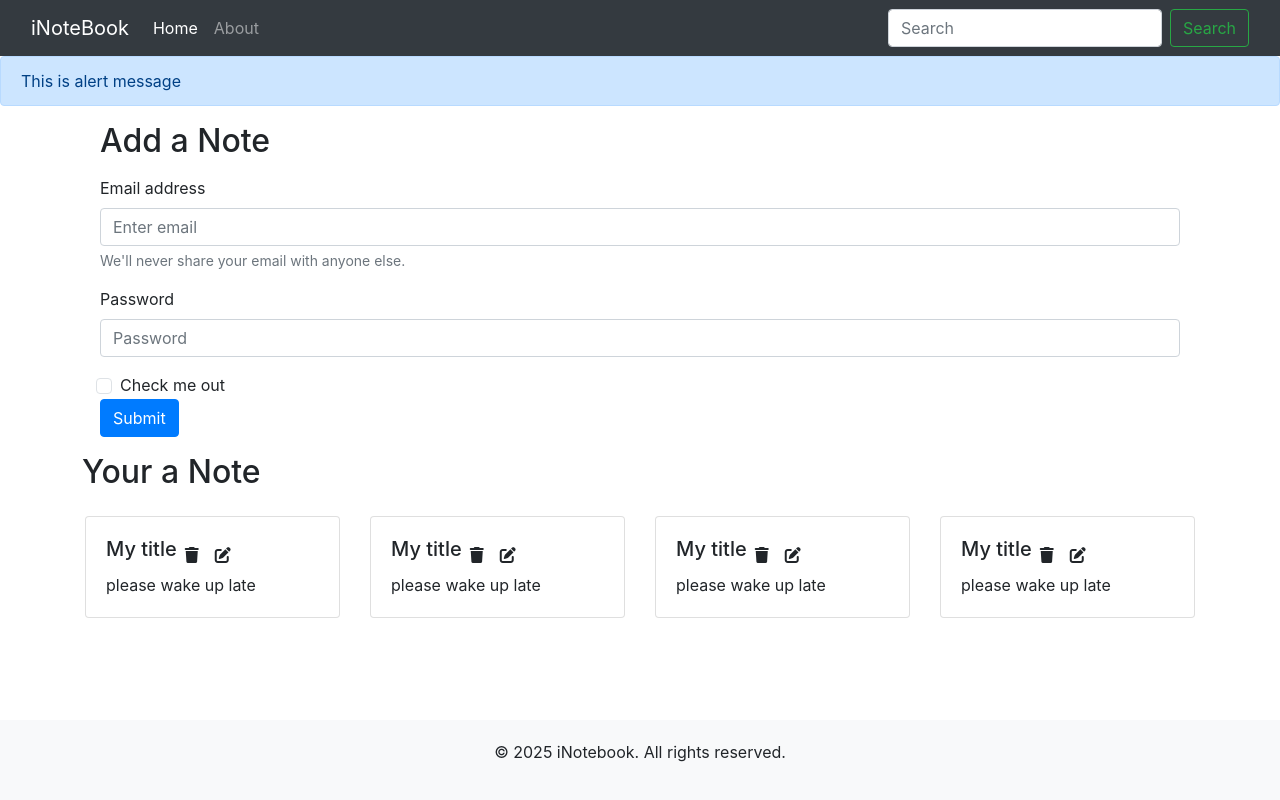
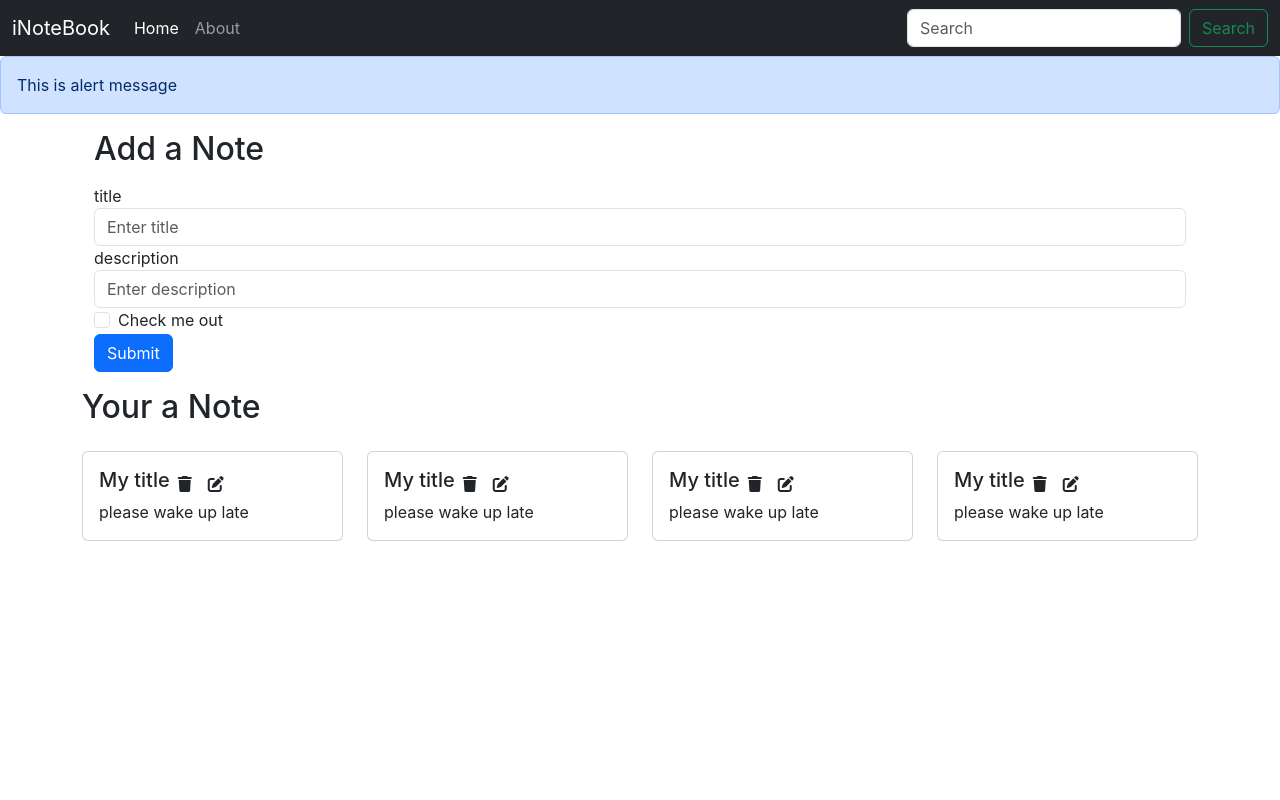
Before and after one commit to Himanshu5204/inotebook, a React (Create React App) app: page / in a window 1280 px wide. Built offline with nearby package versions, Linux system fonts and the light colour scheme; the HTML template or start-up script is replaced by a standard one.

Commit message:
client side add notes done

```diff
--- a/src/App.js
+++ b/src/App.js
@@ -22,37 +22,7 @@
           </div>
         </Router>
       </NoteState>
-
-      <footer className="text-center mt-5">
-        <p>© 2025 iNotebook. All rights reserved.</p>
-      </footer>
-      <style jsx>{`
-        footer {
-          background-color: #f8f9fa;
-          padding: 20px;
-          position: fixed;
-          width: 100%;
-          bottom: 0;
-        }
-      `}</style>
-      <link
-        rel="stylesheet"
-        href="https://maxcdn.bootstrapcdn.com/bootstrap/4.5.2/css/bootstrap.min.css"
-      />
-      <script src="https://code.jquery.com/jquery-3.5.1.slim.min.js"></script>
-      <script src="https://cdn.jsdelivr.net/npm/bootstrap@4.5.2/dist/js/bootstrap.bundle.min.js"></script>
-      <script src="https://cdnjs.cloudflare.com/ajax/libs/react/17.0.2/umd/react.production.min.js"></script>
-      <script src="https://cdnjs.cloudflare.com/ajax/libs/react-dom/17.0.2/umd/react-dom.production.min.js"></script>
-      <script src="https://cdnjs.cloudflare.com/ajax/libs/react-router-dom/5.2.0/react-router-dom.min.js"></script>
-      <script src="https://cdnjs.cloudflare.com/ajax/libs/react-bootstrap/1.4.0/react-bootstrap.min.js"></script>
-      <script src="https://cdnjs.cloudflare.com/ajax/libs/react-bootstrap/1.4.0/react-bootstrap.min.js"></script>
-      <script src="https://cdnjs.cloudflare.com/ajax/libs/react-bootstrap/1.4.0/react-bootstrap.min.js"></script>
-      <script src="https://cdnjs.cloudflare.com/ajax/libs/react-bootstrap/1.4.0/react-bootstrap.min.js"></script>
-      <script src="https://cdnjs.cloudflare.com/ajax/libs/react-bootstrap/1.4.0/react-bootstrap.min.js"></script>
-      <script src="https://cdnjs.cloudflare.com/ajax/libs/react-bootstrap/1.4.0/react-bootstrap.min.js"></script>
-      <script src="https://cdnjs.cloudflare.com/ajax/libs/react-bootstrap/1.4.0/react-bootstrap.min.js"></script>
-      <script src="https://cdnjs.cloudflare.com/ajax/libs/react-bootstrap/1.4.0/react-bootstrap.min.js"></script>
-    </>
+      </>
   );
 }
 
--- /dev/null
+++ b/src/components/AddNote.js
@@ -0,0 +1,66 @@
+import React, { useContext ,useState} from "react";
+import noteContext from "../context/notes/NoteContext";
+
+const AddNote = () => {
+     const context = useContext(noteContext); //for using context notestate.js ..one step up
+      const {addNote } = context;
+
+      const [note, setNote] = useState({title:"",description:"",tag:"default"});
+
+      const handleClick =(e)=>{
+        e.preventDefault(); //to avoid page refresh
+        addNote(note.title,note.description,note.tag);
+      }
+
+      const onChange=(e)=>{
+        console.log(e.target.value);
+        setNote({...note,[e.target.name]:e.target.value}); // ... note ni andar je hoy te rahe and next values add/overwrite kari dejo
+      }
+
+  return (
+    <div className="container my-3">
+      <h2>Add a Note</h2>
+      <form className="my-3">
+        <div className="form-group">
+          <label htmlFor="title">title</label>
+          <input
+            type="text"
+            id="title"
+            name="title"
+            className="form-control"
+            aria-describedby="emailHelp"
+            placeholder="Enter title"
+            onChange={onChange}
+          />
+
+        </div>
+        <div className="form-group">
+          <label htmlFor="description" >description</label>
+          <input
+            type="text"
+            className="form-control"
+            id="description"
+            name="description"
+            placeholder="Enter description"
+            onChange={onChange}
+          />
+        </div>
+        <div className="form-check">
+          <input
+            type="checkbox"
+            className="form-check-input"
+            id="exampleCheck1"
+          />
+          <label className="form-check-label" htmlFor="exampleCheck1">
+            Check me out
+          </label>
+        </div>
+        <button type="submit" className="btn btn-primary" onClick={handleClick}>
+          Submit
+        </button>
+      </form>
+    </div>
+  );
+};
+
+export default AddNote;
--- a/src/components/Alert.js
+++ b/src/components/Alert.js
@@ -3,7 +3,7 @@
 const Alert = (props) => {
   return (
     <div>
-      <div class="alert alert-primary" role="alert">
+      <div className="alert alert-primary" role="alert">
         {props.message}
       </div>
     </div>
--- a/src/components/Home.js
+++ b/src/components/Home.js
@@ -5,46 +5,7 @@
 
   return (
     <div>
-      <div className="container my-3">
-        <h2>Add a Note</h2>
-        <form className="my-3">
-          <div className="form-group">
-            <label htmlFor="exampleInputEmail1">Email address</label>
-            <input
-              type="email"
-              className="form-control"
-              id="exampleInputEmail1"
-              aria-describedby="emailHelp"
-              placeholder="Enter email"
-            />
-            <small id="emailHelp" className="form-text text-muted">
-              We'll never share your email with anyone else.
-            </small>
-          </div>
-          <div className="form-group">
-            <label htmlFor="exampleInputPassword1">Password</label>
-            <input
-              type="password"
-              className="form-control"
-              id="exampleInputPassword1"
-              placeholder="Password"
-            />
-          </div>
-          <div className="form-check">
-            <input
-              type="checkbox"
-              className="form-check-input"
-              id="exampleCheck1"
-            />
-            <label className="form-check-label" htmlFor="exampleCheck1">
-              Check me out
-            </label>
-          </div>
-          <button type="submit" className="btn btn-primary">
-            Submit
-          </button>
-        </form>
-      </div>
+     {/* <AddNote/> */}
      <Notes/>
     </div>
   );
--- a/src/components/Navbar.js
+++ b/src/components/Navbar.js
@@ -4,7 +4,7 @@
 const Navbar = () => {
   let location = useLocation();
   useEffect(() => {
-    console.log(location);
+    //console.log(location);
   }, [location]); //when change location this useEffect will run see console pathname is chnaged
   return (
     <nav className="navbar navbar-expand-lg navbar-dark bg-dark">
--- a/src/components/Notes.js
+++ b/src/components/Notes.js
@@ -1,17 +1,22 @@
-import React, { useContext } from "react";
+import React,{useContext} from "react";
+import NoteItem from "./NoteItem";
+import AddNote from "./AddNote";
 import noteContext from "../context/notes/NoteContext";
-import NoteItem from "./NoteItem";
+
 
 const Notes = () => {
-  const context = useContext(noteContext); //for using context notestate.js ..one step up
-  const { notes, setNotes } = context;
+     const context = useContext(noteContext); //for using context notestate.js ..one step up
+      const {notes } = context;
   return (
+    <>
+    <AddNote/>
     <div className="row my-3">
       <h2>Your a Note</h2>
       {notes.map((note) => {
         return <NoteItem note={note} key={note._id}/>
       })}
     </div>
+    </>
   );
 };
 
--- a/src/context/notes/NoteState.js
+++ b/src/context/notes/NoteState.js
@@ -43,8 +43,50 @@
   ];
 
   const [notes, setNotes] = useState(notesInitial);
+
+  //Add a note
+  const addNote = (title, description, tag) => {
+    //Api called ToDo
+    console.log("Adding a new note");
+    const note = {
+      _id: "685195997df8ec22b5dd4151e3",
+      user: "6851716a8797be1fd5dd5260",
+      title: title,
+      description: description,
+      tag: tag,
+      date: "2025-06-17T16:19:38.000Z",
+      __v: 0,
+    };
+    setNotes(notes.concat(note)); //to add new note
+  };
+
+  //Delete a note
+  const deleteNote = (id) => {
+    const newNotes = notes.filter((note) => {
+      return note._id !== id;
+    });
+    setNotes(newNotes);
+  }
+
+  //Edit a note
+  const editNote = (id, title, description, tag) => {
+    const newNotes = notes.filter((note) => {
+      return note._id !== id;
+    });
+    const note = {
+      _id: "685195997df8ec22b54151e3",
+      user: "6851716a8797be1fd5dd5260",
+      title: title,
+      description: description,
+      tag: tag,
+      date: "2025-06-17T16:19:38.000Z",
+      __v: 0,
+    };
+    setNotes(newNotes.concat(note));
+  }
+
   return (
-    <noteContext.Provider value={{notes,setNotes}}>
+    <noteContext.Provider value={{notes,addNote,deleteNote,editNote}}>
       {props.children}
     </noteContext.Provider> //send value of state and update fun as object to children
   );
```
